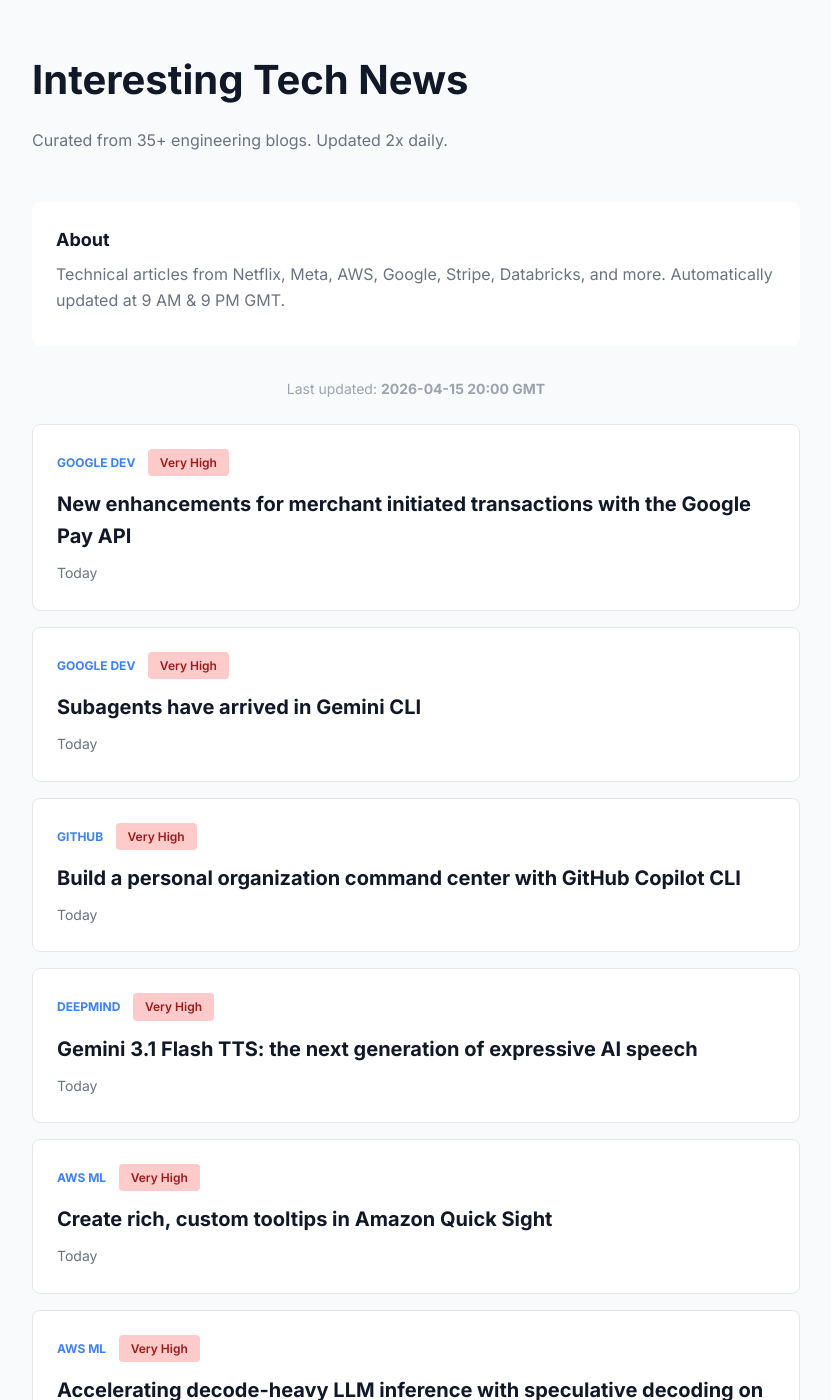
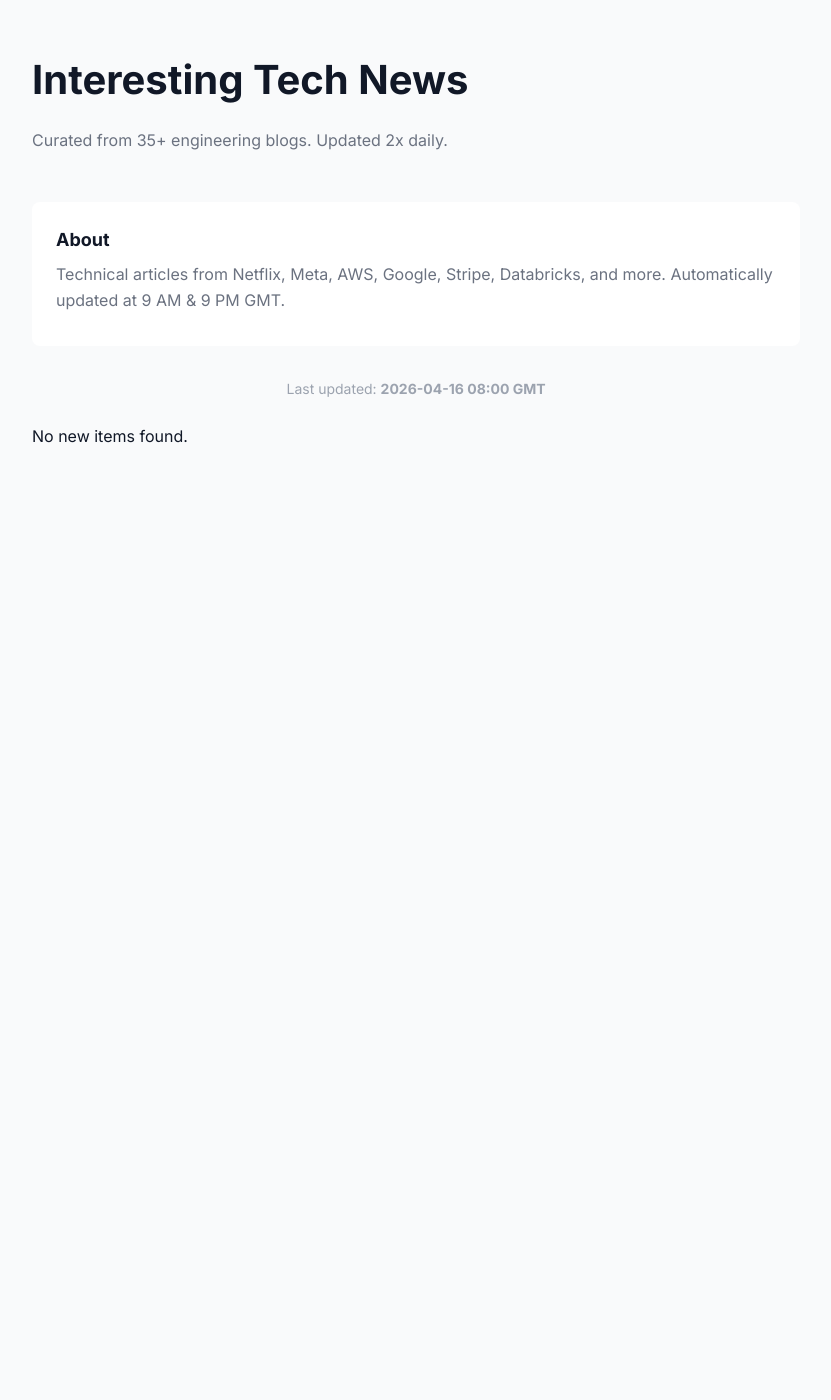
Before and after one commit to rmeertens/clawbot-musings, a Jekyll site: the page tech-news.html, which Jekyll copies as it is, in a window 1280 px wide and 1400 px high. Shown: the whole window, without its empty margins (224-1055 px from the left). Built offline with Jekyll 4.4.1, drawn with Linux system fonts in a browser that asks for light colours; some of the changed text lies outside the part shown.

Commit message:
Auto-update: Tech news feed (2026-04-16 08:00 GMT)

```diff
--- a/tech-news.html
+++ b/tech-news.html
@@ -39,100 +39,10 @@
       <p>Technical articles from Netflix, Meta, AWS, Google, Stripe, Databricks, and more. Automatically updated at 9 AM & 9 PM GMT.</p>
     </section>
 
-    <div class="updated">Last updated: <strong>2026-04-15 20:00 GMT</strong></div>
+    <div class="updated">Last updated: <strong>2026-04-16 08:00 GMT</strong></div>
 
     <section id="news-feed">
-<article class="news-item">
-  <span class="source">Google Dev</span>
-  <span class="badge priority-very-high">Very High</span>
-  <h2><a href="https://developers.googleblog.com/new-enhancements-for-merchant-initiated-transactions-with-the-google-pay-api/" target="_blank">New enhancements for merchant initiated transactions with the Google Pay API</a></h2>
-  <time>Today</time>
-</article>
-
-<article class="news-item">
-  <span class="source">Google Dev</span>
-  <span class="badge priority-very-high">Very High</span>
-  <h2><a href="https://developers.googleblog.com/subagents-have-arrived-in-gemini-cli/" target="_blank">Subagents have arrived in Gemini CLI</a></h2>
-  <time>Today</time>
-</article>
-
-<article class="news-item">
-  <span class="source">Github</span>
-  <span class="badge priority-very-high">Very High</span>
-  <h2><a href="https://github.blog/ai-and-ml/github-copilot/build-a-personal-organization-command-center-with-github-copilot-cli/" target="_blank">Build a personal organization command center with GitHub Copilot CLI</a></h2>
-  <time>Today</time>
-</article>
-
-<article class="news-item">
-  <span class="source">Deepmind</span>
-  <span class="badge priority-very-high">Very High</span>
-  <h2><a href="https://deepmind.google/blog/gemini-3-1-flash-tts-the-next-generation-of-expressive-ai-speech/" target="_blank">Gemini 3.1 Flash TTS: the next generation of expressive AI speech</a></h2>
-  <time>Today</time>
-</article>
-
-<article class="news-item">
-  <span class="source">Aws Ml</span>
-  <span class="badge priority-very-high">Very High</span>
-  <h2><a href="https://aws.amazon.com/blogs/machine-learning/create-rich-custom-tooltips-in-amazon-quick-sight/" target="_blank">Create rich, custom tooltips in Amazon Quick Sight</a></h2>
-  <time>Today</time>
-</article>
-
-<article class="news-item">
-  <span class="source">Aws Ml</span>
-  <span class="badge priority-very-high">Very High</span>
-  <h2><a href="https://aws.amazon.com/blogs/machine-learning/accelerating-decode-heavy-llm-inference-with-speculative-decoding-on-aws-trainium-and-vllm/" target="_blank">Accelerating decode-heavy LLM inference with speculative decoding on AWS Trainium and vLLM</a></h2>
-  <time>Today</time>
-</article>
-
-<article class="news-item">
-  <span class="source">Aws Ml</span>
-  <span class="badge priority-very-high">Very High</span>
-  <h2><a href="https://aws.amazon.com/blogs/machine-learning/rede-mater-dei-de-saude-monitoring-ai-agents-in-the-revenue-cycle-with-amazon-bedrock-agentcore/" target="_blank">Rede Mater Dei de Saúde: Monitoring AI agents in the revenue cycle with Amazon Bedrock AgentCore</a></h2>
-  <time>Today</time>
-</article>
-
-<article class="news-item">
-  <span class="source">Github</span>
-  <span class="badge priority-very-high">Very High</span>
-  <h2><a href="https://github.blog/news-insights/policy-news-and-insights/developer-policy-update-intermediary-liability-copyright-and-transparency/" target="_blank">Developer policy update: Intermediary liability, copyright, and transparency</a></h2>
-  <time>Today</time>
-</article>
-
-<article class="news-item">
-  <span class="source">Google Ai</span>
-  <span class="badge priority-very-high">Very High</span>
-  <h2><a href="https://blog.google/innovation-and-ai/models-and-research/gemini-models/gemini-3-1-flash-tts/" target="_blank">Gemini 3.1 Flash TTS: the next generation of expressive AI speech</a></h2>
-  <time>Today</time>
-</article>
-
-<article class="news-item">
-  <span class="source">Huggingface</span>
-  <span class="badge priority-very-high">Very High</span>
-  <h2><a href="https://huggingface.co/blog/ibm-research/vakra-benchmark-analysis" target="_blank">Inside VAKRA: Reasoning, Tool Use, and Failure Modes of Agents</a></h2>
-  <time>Today</time>
-</article>
-
-<article class="news-item">
-  <span class="source">Openai</span>
-  <span class="badge priority-very-high">Very High</span>
-  <h2><a href="https://openai.com/index/the-next-evolution-of-the-agents-sdk" target="_blank">The next evolution of the Agents SDK</a></h2>
-  <time>Today</time>
-</article>
-
-<article class="news-item">
-  <span class="source">Elastic</span>
-  <span class="badge priority-very-high">Very High</span>
-  <h2><a href="https://www.elastic.co/blog/rethinking-financial-crime-investigation" target="_blank">After the alert: Rethinking how we investigate financial crime</a></h2>
-  <time>Today</time>
-</article>
-
-<article class="news-item">
-  <span class="source">Elastic</span>
-  <span class="badge priority-very-high">Very High</span>
-  <h2><a href="https://www.elastic.co/blog/managed-security-service-providers" target="_blank">Forward-looking MSSPs are moving to Elastic Security</a></h2>
-  <time>Today</time>
-</article>
-    </section>
+<p>No new items found.</p>    </section>
   </div>
 </body>
 </html>
```
